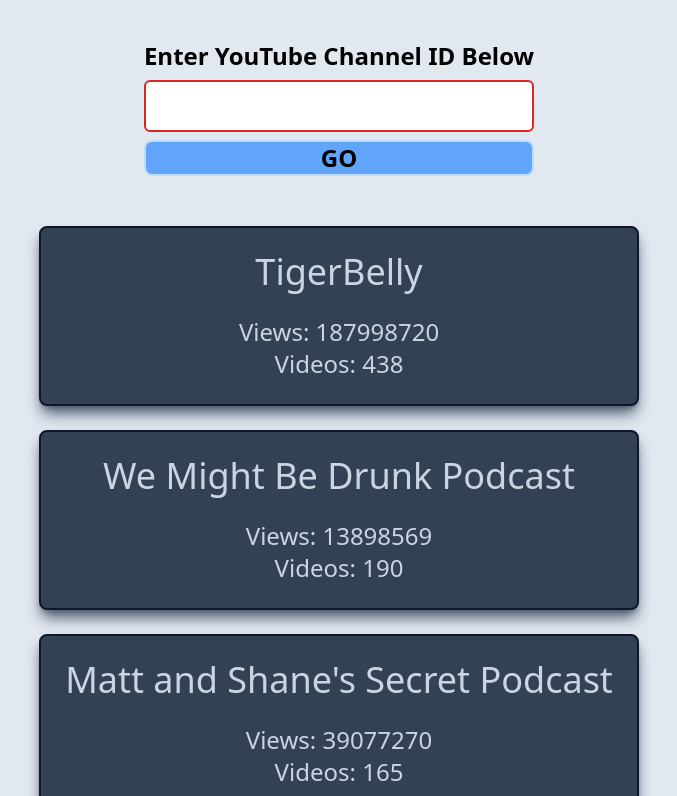
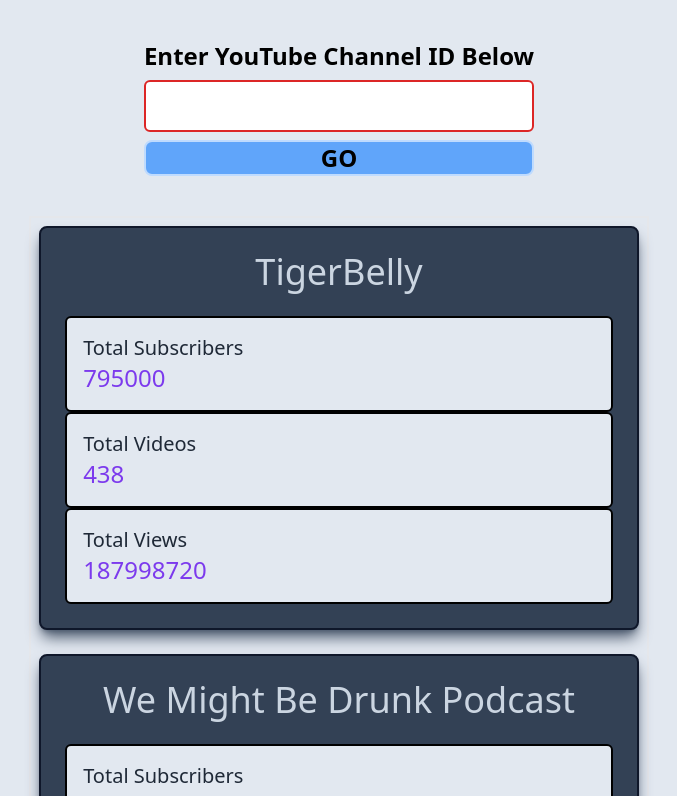
Before and after one commit to rstott87/analytics_api, a Next.js app: page /channel-search in a window 1280 px wide. Shown: the top 796 px of the page, without its empty margins (301-978 px from the left). Built offline with nearby package versions, Linux system fonts and the light colour scheme.

Commit message:
created stats cards and added text

```diff
--- a/src/components/ChannelCard.jsx
+++ b/src/components/ChannelCard.jsx
@@ -1,4 +1,5 @@
 import Image from "next/image";
+import StatCard from "./StatCard";
 
 function ChannelCard(props) {
   return (
@@ -15,8 +16,13 @@
       </div>
 
       <div>
-        <p className="text-2xl">Views: {props.viewCount}</p>
-        <p className="text-2xl">Videos: {props.videoCount}</p>
+        {/* modern card that displays stats and data */}
+        <StatCard
+          title={"Total Subscribers"}
+          count={props.subscriberCount}
+        />
+        <StatCard title={"Total Videos"} count={props.videoCount} />
+        <StatCard title={"Total Views"} count={props.viewCount} />
       </div>
     </div>
   );
--- /dev/null
+++ b/src/components/StatCard.jsx
@@ -0,0 +1,10 @@
+function StatCard(props) {
+  return (
+    <div className=" p-4 bg-slate-200 rounded-md text-gray-800 border-2 border-black">
+      <p className="text-xl text-left font-light">{props.title}</p>
+      <p className="text-2xl text-left text-violet-600 font-medium">{props.count}</p>
+    </div>
+  );
+}
+
+export default StatCard;
--- a/src/pages/channel-search.js
+++ b/src/pages/channel-search.js
@@ -2,7 +2,7 @@
 import { useState, useEffect } from "react";
 import channelSchema from "../data/channelSchema";
 import SearchForm from "../components/SearchForm";
-import PodcastCard from "../components/ChannelCard";
+import ChannelCard from "../components/ChannelCard";
 import CardDisplay from "../components/CardDisplay";
 
 const baseURL =
@@ -12,7 +12,7 @@
   const [searchResponse, setSearchResponse] = useState(channelSchema.items);
 
     const listOfPodcastCards = searchResponse.map((item) => (
-      <PodcastCard
+      <ChannelCard
         key={item.id}
         className="text-2xl"
         title={item.snippet.title}
```
